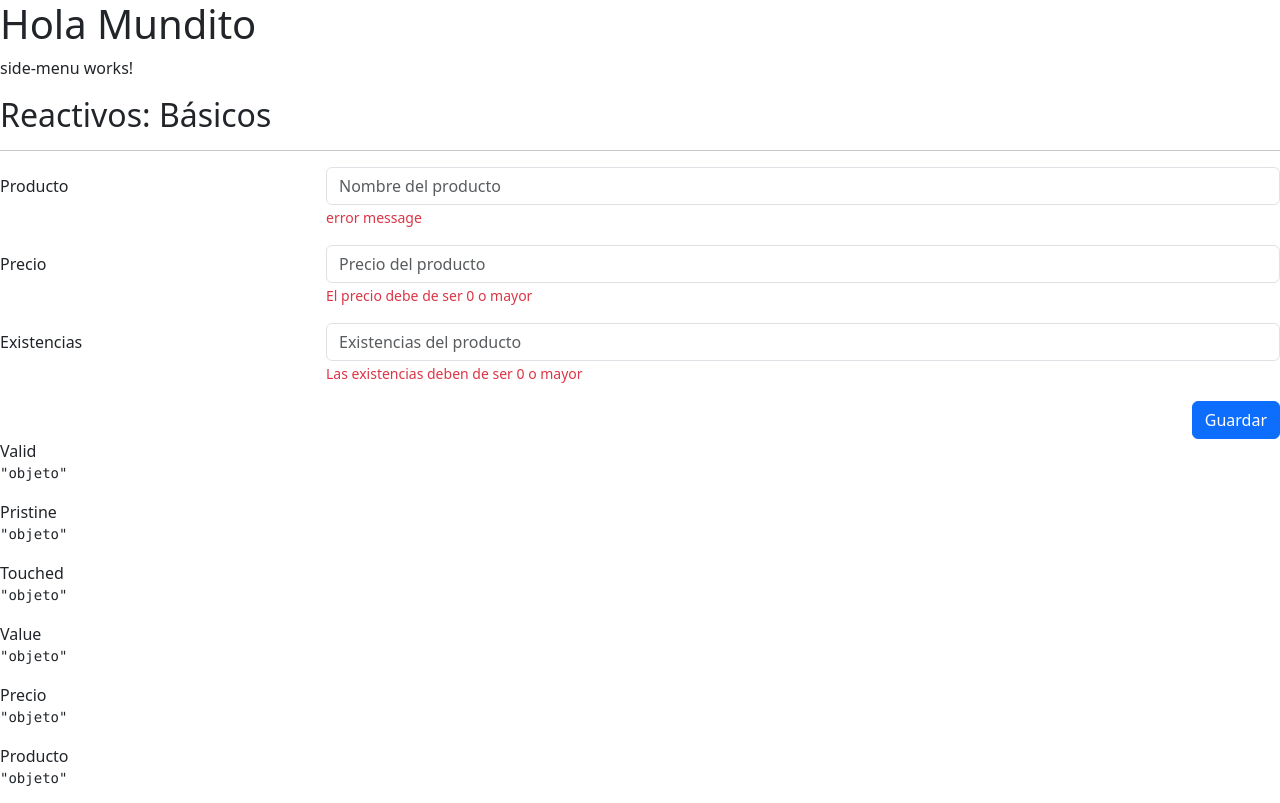
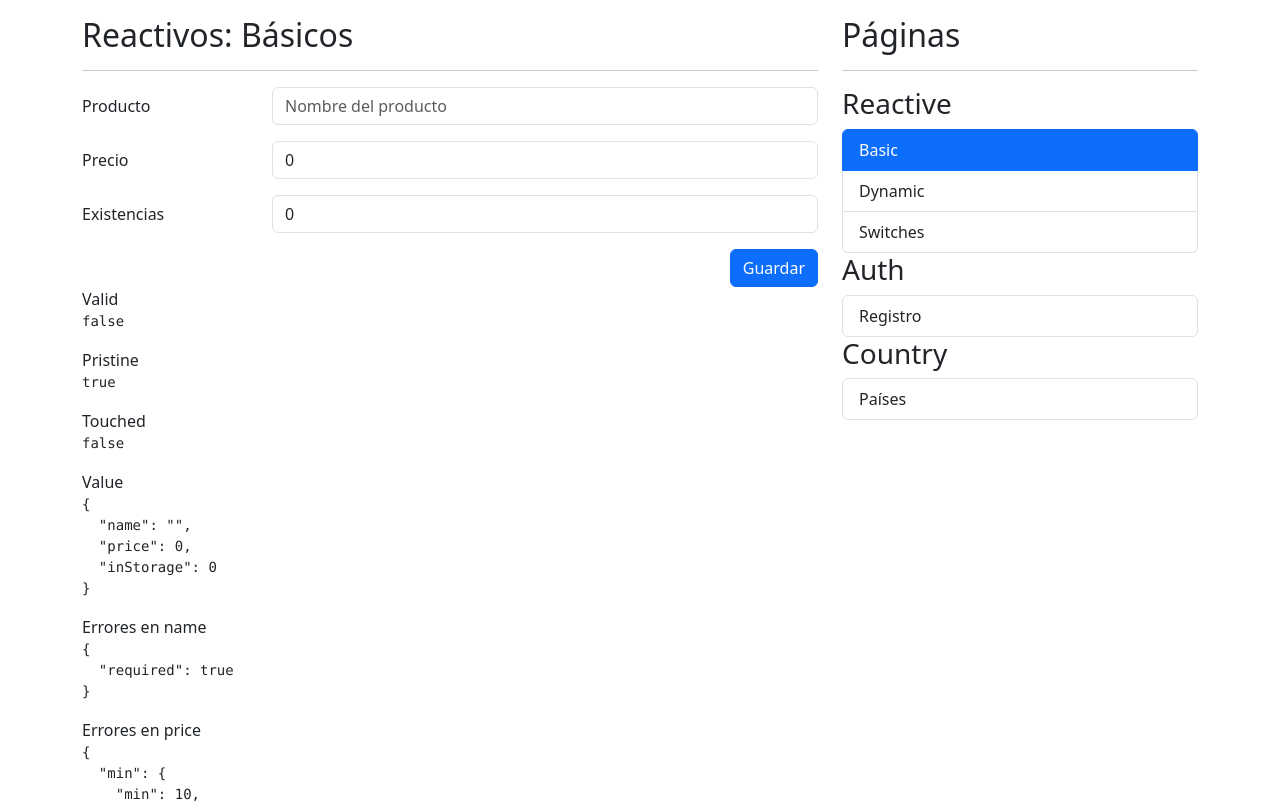
Before and after one commit to ciroribba/angular_level_5, an Angular app: page /reactive/basic in a window 1280 px wide. Shown: the top 803 px of the page. Built offline with nearby package versions, Linux system fonts and the light colour scheme.

Commit message:
add form builder

```diff
--- a/src/app/app.html
+++ b/src/app/app.html
@@ -1,3 +1,8 @@
-<h1>Hola Mundito</h1>
-<side-menu />
-<router-outlet></router-outlet>
+<div class="row mt-3">
+    <div class="col">
+        <router-outlet></router-outlet>
+    </div>
+    <div class="col-12 col-sm-4">
+        <side-menu />
+    </div>
+</div>
--- a/src/app/reactive/pages/basic-page/basic-page.html
+++ b/src/app/reactive/pages/basic-page/basic-page.html
@@ -4,7 +4,7 @@
 <div class="row">
     <div class="col">
 
-        <form autocomplete="off">
+        <form autocomplete="off" [formGroup]="myForm" (ngSubmit)="onSave()"><!-- (ngSubmit)="onSave()" porque es un evento de Angular -->
 
             <!-- Campo de producto -->
             <div class="mb-3 row">
@@ -13,12 +13,13 @@
 
                     <input type="text"
                            class="form-control"
-                           placeholder="Nombre del producto">
-
+                           placeholder="Nombre del producto"
+                           formControlName="name">
+            @if (isValidField('name')) {
                     <span class="form-text text-danger">
                         <!-- Debe de ser de 3 letras -->
-                        error message
-                    </span>
+                        {{ getFieldError('name') }}
+                    </span>}
                 </div>
             </div>
 
@@ -28,10 +29,13 @@
                 <div class="col-sm-9">
                     <input type="number"
                            class="form-control"
-                           placeholder="Precio del producto">
-                    <span class="form-text text-danger">
-                        El precio debe de ser 0 o mayor
-                    </span>
+                           placeholder="Precio del producto"
+                           formControlName="price">
+                           @if (isValidField('price')) {
+                            <span class="form-text text-danger">
+                                <!-- Debe de ser de 3 letras -->
+                                {{ getFieldError('price') }}
+                            </span>}
                 </div>
             </div>
 
@@ -41,11 +45,14 @@
                 <div class="col-sm-9">
                     <input type="number"
                            class="form-control"
-                           placeholder="Existencias del producto">
+                           placeholder="Existencias del producto"
+                           formControlName="inStorage">
 
-                    <span class="form-text text-danger">
-                         Las existencias deben de ser 0 o mayor
-                    </span>
+                           @if (isValidField('inStorage')) {
+                            <span class="form-text text-danger">
+                                <!-- Debe de ser de 3 letras -->
+                                {{ getFieldError('inStorage') }}
+                            </span>}
                 </div>
             </div>
 
@@ -73,21 +80,30 @@
     <div class="col">
 
         <span>Valid</span>
-        <pre>{{ 'objeto' | json }}</pre>
+        <pre>{{ myForm.valid | json }}</pre>
 
         <span>Pristine</span>
-        <pre>{{ 'objeto' | json }}</pre>
+        <pre>{{ myForm.pristine | json }}</pre>
 
         <span>Touched</span>
-        <pre>{{ 'objeto' | json }}</pre>
+        <pre>{{ myForm.touched | json }}</pre>
 
         <span>Value</span>
-        <pre>{{ 'objeto' | json }}</pre>
+        <pre>{{ myForm.value | json }}</pre>
+
+        <span>Errores en name</span>
+        <pre>{{ myForm.controls['name'].errors | json }}</pre>
+
+        <span>Errores en price</span>
+        <pre>{{ myForm.controls['price'].errors | json }}</pre>
+
+        <span>Errores en  inStorage</span>
+        <pre>{{ myForm.controls['inStorage'].errors | json }}</pre>
 
         <span>Precio</span>
-        <pre>{{ 'objeto' | json }}</pre>
+        <pre>{{ myForm.controls['price'].value| json }}</pre>
 
         <span>Producto</span>
-        <pre>{{ 'objeto' | json }}</pre>
+        <pre>{{ myForm.controls['name'].value | json }}</pre>
     </div>
 </div>
--- a/src/app/reactive/pages/basic-page/basic-page.ts
+++ b/src/app/reactive/pages/basic-page/basic-page.ts
@@ -1,9 +1,52 @@
-import { Component } from '@angular/core';
+import { Component, inject } from '@angular/core';
 import { JsonPipe } from '@angular/common';
+import { FormGroup, FormControl, Validators, ReactiveFormsModule, FormBuilder } from '@angular/forms';
 
 @Component({
   selector: 'basic-page',
-  imports: [JsonPipe],
+  imports: [JsonPipe, ReactiveFormsModule],
   templateUrl: './basic-page.html',
 })
-export class BasicPage { }
+export class BasicPage {
+  //Formulario con el builder
+  private fb = inject(FormBuilder);
+  myForm: FormGroup = this.fb.group({
+    name: ['', [Validators.required, Validators.minLength(3)], []],//name, sync validators, async validators
+    price: [0, [Validators.required, Validators.min(10)], []],
+    inStorage: [0, [Validators.required, Validators.min(0)], []],
+  });
+  //Formulario con el constructor
+  // myForm: FormGroup = new FormGroup({
+  //   name: new FormControl('',[],[]),
+  //   price: new FormControl(0 [],[]),
+  //   inStorage: new FormControl(0 [],[]),
+  // });
+
+  isValidField(field: string): boolean | null {
+    return this.myForm.controls[field].errors && this.myForm.controls[field].touched;
+  }
+  getFieldError(field: string): string | null {
+    if (!this.myForm.controls[field]) return null;
+    const errors = this.myForm.controls[field].errors || {};
+    for (const key of Object.keys(errors)) {
+      switch (key) {
+        case 'required':
+          return 'Este campo es requerido';
+        case 'minlength':
+          return `Este campo debe tener al menos ${errors['minlength'].requiredLength} caracteres`;
+        case 'min':
+          return `Este campo debe tener un valor mayor o igual a ${errors['min'].min}`;
+      }
+    }
+    return null;
+  }
+
+  onSave(): void {
+    if (this.myForm.invalid) {// Si el formulario es inválido, se marcan todos los campos como tocados
+      this.myForm.markAllAsTouched();// Para que se marquen todos los campos como tocados
+      return;
+    }
+    console.log(this.myForm.value);
+    this.myForm.reset({ price: 0, inStorage: 0 });
+  }
+ }
--- a/src/app/shared/components/side-menu/side-menu.html
+++ b/src/app/shared/components/side-menu/side-menu.html
@@ -1 +1,32 @@
-<p>side-menu works!</p>
+<h2>Páginas</h2>
+<hr />
+
+<h3>Reactive</h3>
+
+<ul class="list-group">
+  @for (item of reactiveMenu; track item.title) {
+  <li class="list-group-item" [routerLink]="item.route" routerLinkActive="active">
+    {{ item.title }}
+  </li>
+  }
+</ul>
+
+<h3>Auth</h3>
+
+<ul class="list-group">
+  @for (item of authMenu; track item.title) {
+  <li class="list-group-item" [routerLink]="item.route" routerLinkActive="active">
+    {{ item.title }}
+  </li>
+  }
+</ul>
+
+<h3>Country</h3>
+
+<ul class="list-group">
+  @for (item of countryMenu; track item.title) {
+  <li class="list-group-item" [routerLink]="item.route" routerLinkActive="active">
+    {{ item.title }}
+  </li>
+  }
+</ul>
--- a/src/app/shared/components/side-menu/side-menu.ts
+++ b/src/app/shared/components/side-menu/side-menu.ts
@@ -1,8 +1,28 @@
 import { Component } from '@angular/core';
+import { reactiveRoutes } from '../../../reactive/reactive.routes';
+import { RouterLink, RouterLinkActive } from '@angular/router';
+interface MenuItem {
+  title: string;
+  route: string;
+}
 
+const reactiveItems = reactiveRoutes[0].children ?? [];
 @Component({
   selector: 'side-menu',
-  imports: [],
+  imports: [RouterLink, RouterLinkActive],
   templateUrl: './side-menu.html',
 })
-export class SideMenu { }
+export class SideMenu {
+  reactiveMenu: MenuItem[] = reactiveItems
+  .filter(item => item.path !== '**')
+  .map(item => ({
+    title: `${item.title}`,
+    route: `reactive/${item.path}`,
+  }));
+  authMenu: MenuItem[] = [{
+    title: 'Registro', route: './auth'
+  }]
+  countryMenu: MenuItem[] = [{
+    title: 'Países', route: './country'
+  }]
+}
--- a/src/index.html
+++ b/src/index.html
@@ -8,7 +8,7 @@
   <link rel="icon" type="image/x-icon" href="favicon.ico">
   <link href="https://cdn.jsdelivr.net/npm/bootstrap@5.3.8/dist/css/bootstrap.min.css" rel="stylesheet" integrity="sha384-sRIl4kxILFvY47J16cr9ZwB07vP4J8+LH7qKQnuqkuIAvNWLzeN8tE5YBujZqJLB" crossorigin="anonymous">
 </head>
-<body>
+<body class="container">
   <app-root></app-root>
 </body>
 </html>
```
